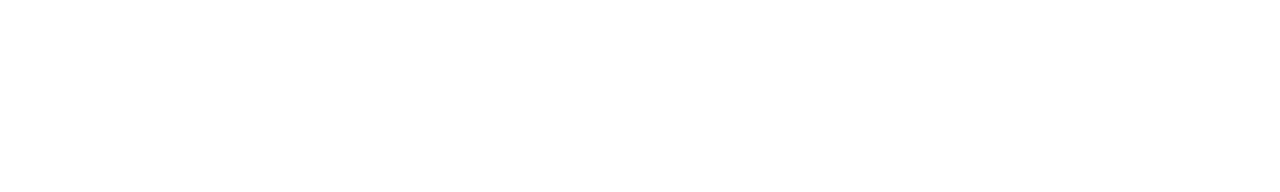
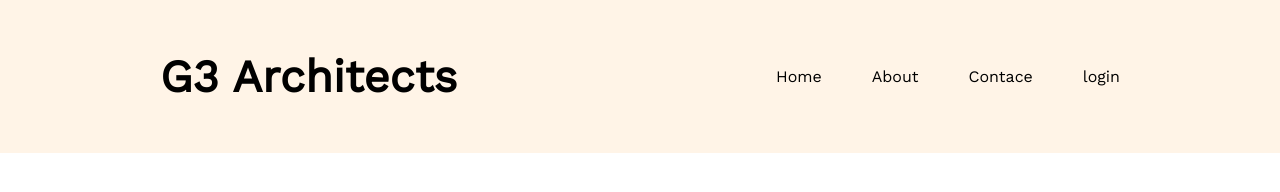
Before and after one commit to Al-amin07/g3-architects-website, a plain HTML site: page index.html in a window 1280 px wide. Drawn offline with nearby package versions, Linux system fonts and the light colour scheme.

Commit message:
nav is Addd

```diff
--- a/css/style.css
+++ b/css/style.css
@@ -0,0 +1,59 @@
+@import url('https://fonts.googleapis.com/css2?family=Inter&family=Merriweather&family=Sora&family=Work+Sans&display=swap');
+*{
+    margin: 0;
+    padding: 0;
+    font-family: 'Inter', sans-serif;
+    font-family: 'Merriweather', serif;
+    font-family: 'Sora', sans-serif;
+    font-family: 'Work Sans', sans-serif;
+}
+header{
+    background-color: #FFF4E7;
+}
+.width{
+    width: 75%;
+    margin-left: auto;
+    margin-right: auto;
+}
+/* Nav Ber
+***********/
+
+nav{
+    display: flex;
+    justify-content: space-between;
+    align-items: center;
+    padding: 50px 0;
+}
+
+nav h1{
+    font-size: 45px;
+    font-weight: bold;
+}
+nav ul li{
+    list-style-type: none;
+}
+nav ul{
+    display: flex;
+    gap: 50px;
+}
+nav li a{
+    text-decoration: none;
+    color: black;
+}
+@media screen and (max-width:576px) {
+    .width{
+        width: 90%;
+    }
+    nav{
+        flex-direction: column;
+      gap: 10px;
+    }
+}
+@media screen and (min-width:577px) and (max-width:992px) {
+    .width{
+        width: 90%;
+    }
+    nav ul{
+        gap: 20px;
+    }
+}
--- a/index.html
+++ b/index.html
@@ -7,6 +7,16 @@
     <link rel="stylesheet" href="css/style.css">
 </head>
 <body>
-
+    <header>
+        <nav class="width">
+            <h1>G3 Architects</h1>
+            <ul>
+                <li><a href="#">Home</a></li>
+                <li><a href="#">About</a></li>
+                <li><a href="#">Contace</a></li>
+                <li><a href="#">login</a></li>
+            </ul>
+        </nav>
+    </header>
 </body>
 </html>
```
